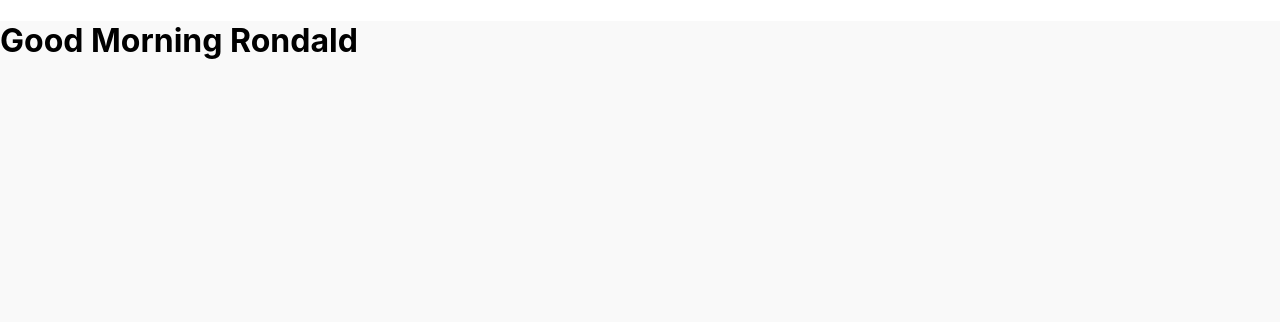
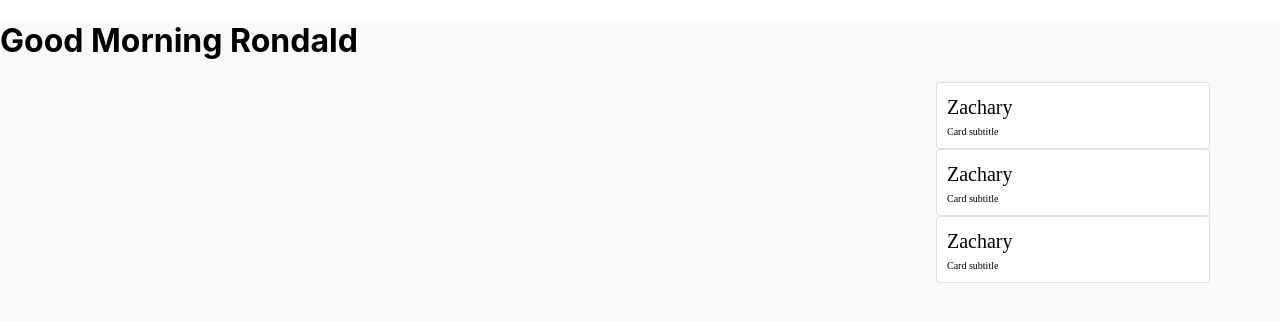
Before and after one commit to kimhjoseph/Roomies, a React (Create React App) app in the folder roomies/: page /home in a window 1280 px wide. Shown: the top 322 px of the page. Built offline with nearby package versions, Linux system fonts and the light colour scheme.

Commit message:
user list on homepage

```diff
--- a/roomies/src/RoomiesHome.jsx
+++ b/roomies/src/RoomiesHome.jsx
@@ -1,9 +1,11 @@
 import React from 'react';
+import UserList from './UserList'
 
 function RoomiesHome() {
     return (
       <div>
           <h1>Good Morning Rondald</h1>
+          <UserList/>
 
       </div>
     );
```
